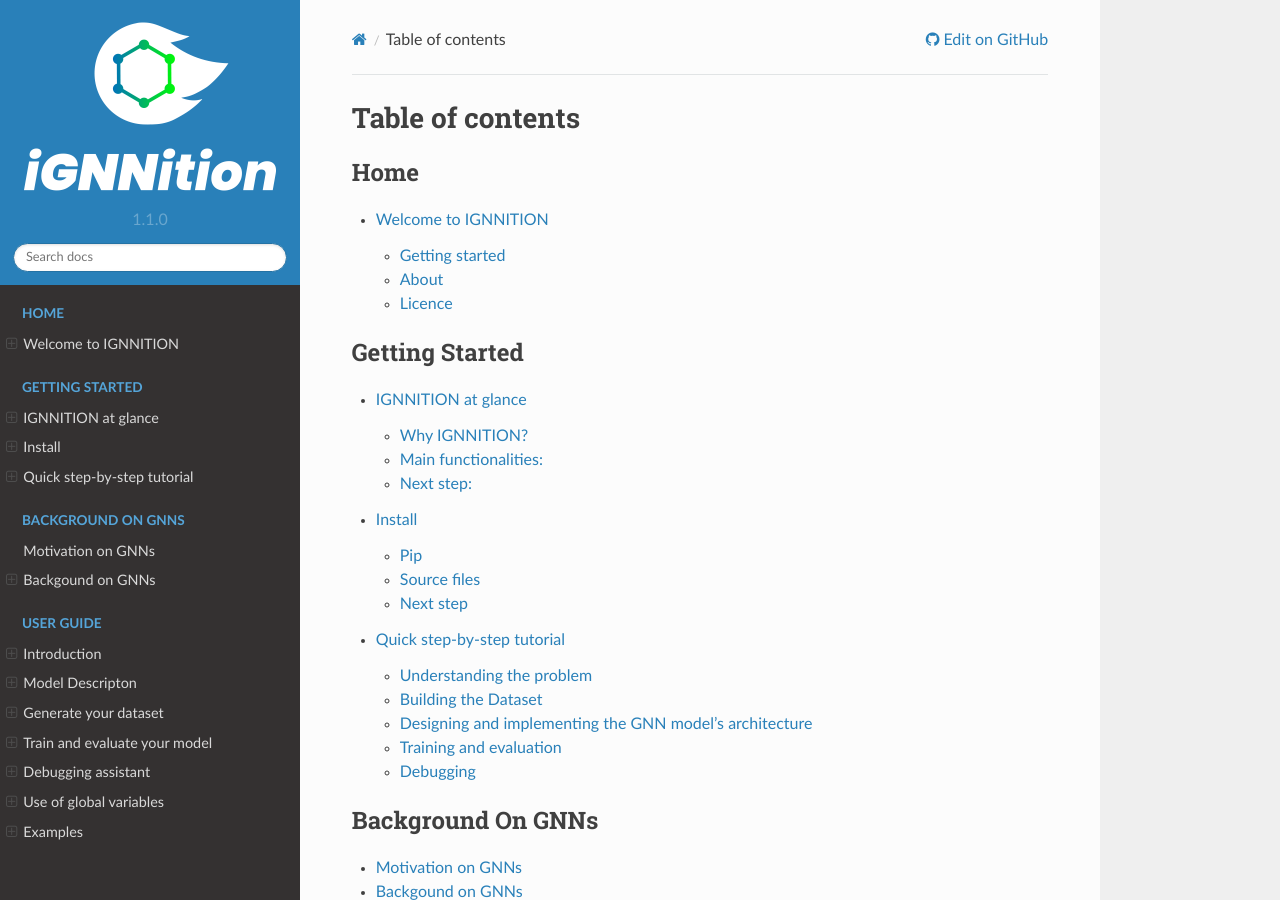
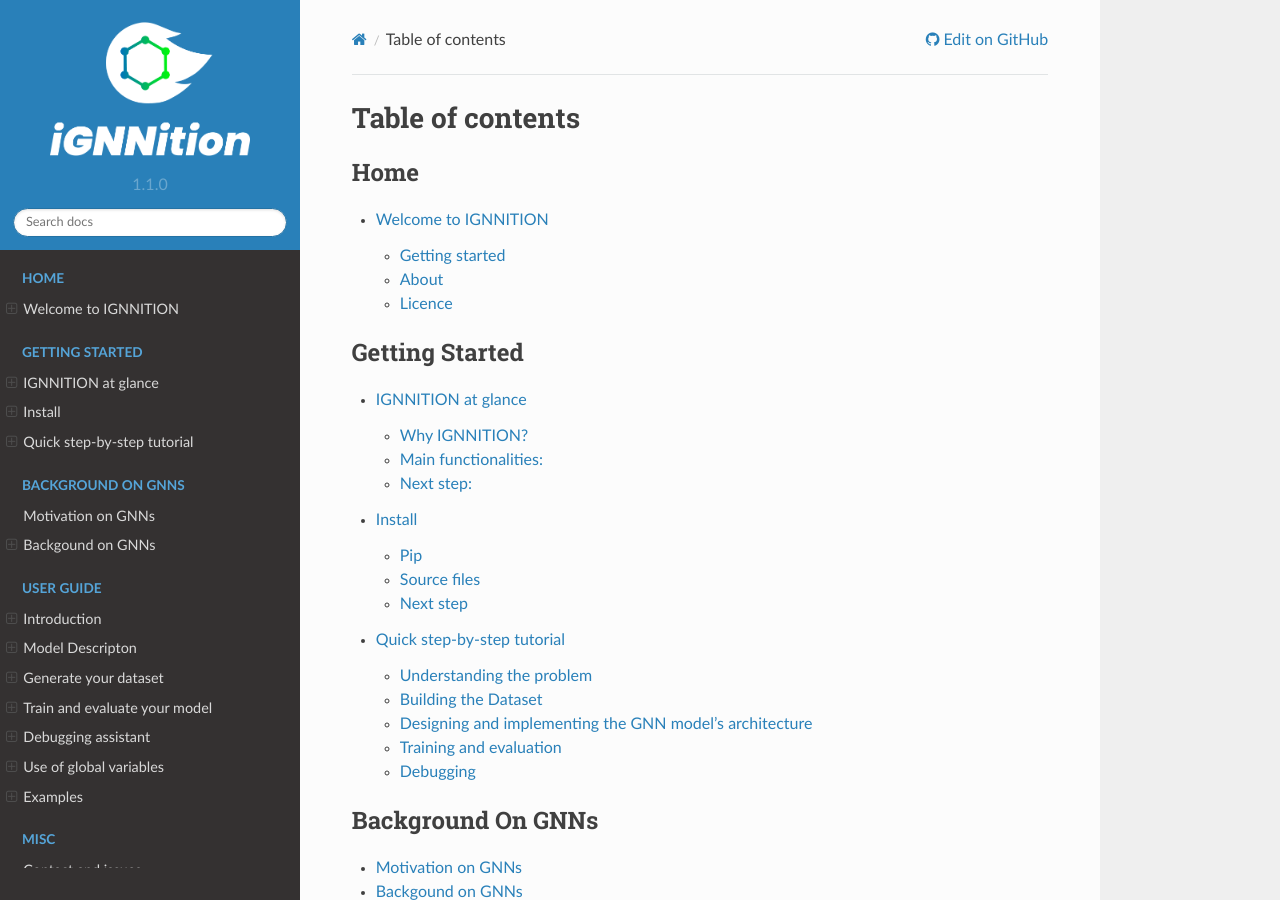
Before and after one commit to BNN-UPC/ignnition, a Sphinx documentation site: the page built from docs/index.rst, in a window 1280 px wide and 900 px high. Built offline with Sphinx 7.4.7 and the Read the Docs theme 2.0.0, drawn with Linux system fonts in a browser that asks for light colours.

Commit message:
Added iGNNition documentation

```diff
--- a/docs/conf.py
+++ b/docs/conf.py
@@ -67,7 +67,7 @@
 # a list of builtin themes.
 #
 html_theme = 'sphinx_rtd_theme'
-html_logo = 'documents/Images/ignnition-logo-neg.png'
+html_logo = 'documents/Images/ignnition-logo-neg-res.png'
 html_theme_options = {
     'logo_only': True,
     'display_version': True,
```
Also changed, not shown: docs/documents/Images/ignnition-logo-neg-res.png (added).
